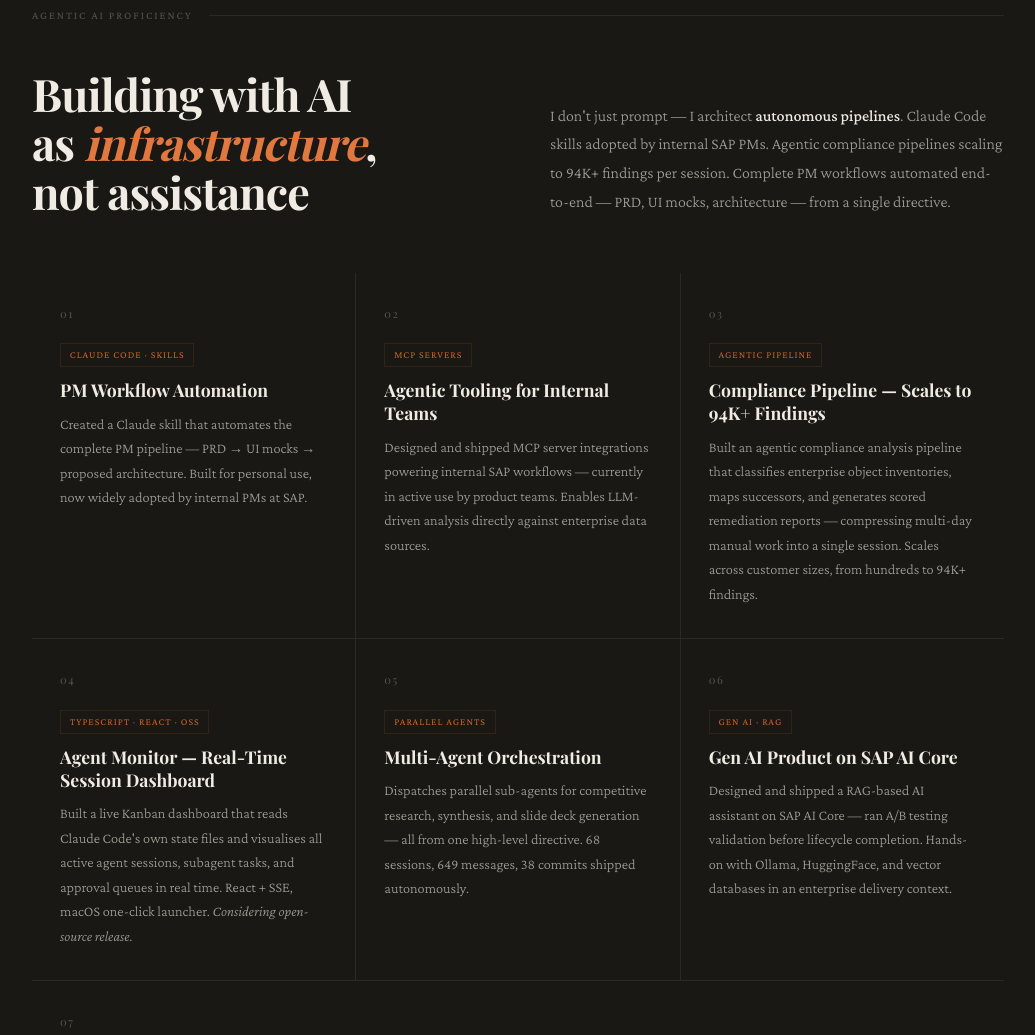
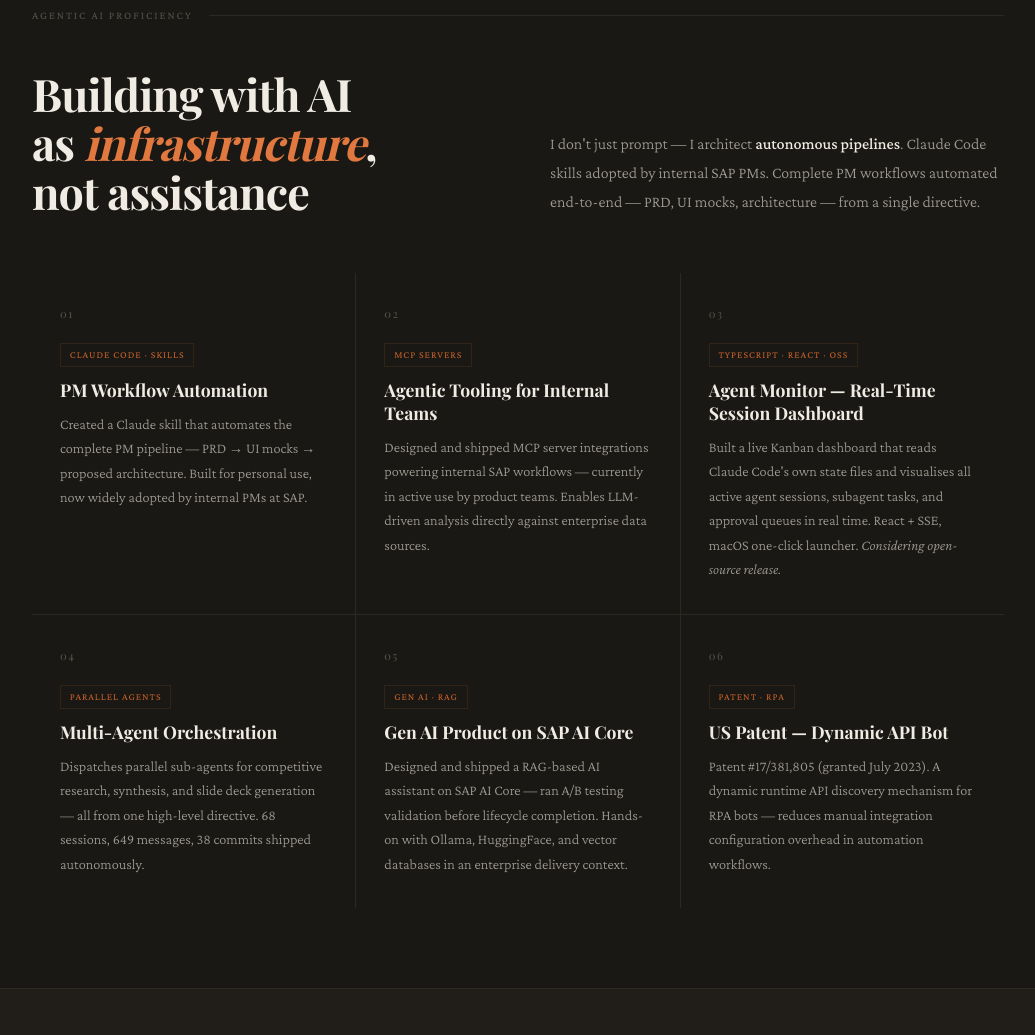
Before and after one commit to prasanth23590/portfolio, a plain HTML site: page index.html in a window 1280 px wide. Shown: the part 1400-2435 px from the top of the page, without its empty margins (122-1157 px from the left). Drawn offline with nearby package versions, Linux system fonts and the light colour scheme; a web font is replaced by a local one.

Commit message:
Remove compliance pipeline card (to add later), renumber to 6 cards

```diff
--- a/index.html
+++ b/index.html
@@ -566,8 +566,7 @@
       <h2 class="section-heading fade">Building with AI<br/>as <em>infrastructure</em>,<br/>not assistance</h2>
       <p class="agentic-sub fade">
         I don't just prompt — I architect <strong>autonomous pipelines</strong>.
-        Claude Code skills adopted by internal SAP PMs. Agentic compliance pipelines scaling to 94K+ findings per session.
-        Complete PM workflows automated end-to-end — PRD, UI mocks, architecture — from a single directive.
+        Claude Code skills adopted by internal SAP PMs. Complete PM workflows automated end-to-end — PRD, UI mocks, architecture — from a single directive.
       </p>
     </div>
     <div class="agentic-grid">
@@ -585,30 +584,24 @@
       </div>
       <div class="a-card fade">
         <p class="a-num">03</p>
-        <div class="a-tag">Agentic Pipeline</div>
-        <h3 class="a-title">Compliance Pipeline — Scales to 94K+ Findings</h3>
-        <p class="a-body">Built an agentic compliance analysis pipeline that classifies enterprise object inventories, maps successors, and generates scored remediation reports — compressing multi-day manual work into a single session. Scales across customer sizes, from hundreds to 94K+ findings.</p>
-      </div>
-      <div class="a-card fade">
-        <p class="a-num">04</p>
         <div class="a-tag">TypeScript · React · OSS</div>
         <h3 class="a-title">Agent Monitor — Real-Time Session Dashboard</h3>
         <p class="a-body">Built a live Kanban dashboard that reads Claude Code's own state files and visualises all active agent sessions, subagent tasks, and approval queues in real time. React + SSE, macOS one-click launcher. <em>Considering open-source release.</em></p>
       </div>
       <div class="a-card fade">
-        <p class="a-num">05</p>
+        <p class="a-num">04</p>
         <div class="a-tag">Parallel Agents</div>
         <h3 class="a-title">Multi-Agent Orchestration</h3>
         <p class="a-body">Dispatches parallel sub-agents for competitive research, synthesis, and slide deck generation — all from one high-level directive. 68 sessions, 649 messages, 38 commits shipped autonomously.</p>
       </div>
       <div class="a-card fade">
-        <p class="a-num">06</p>
+        <p class="a-num">05</p>
         <div class="a-tag">Gen AI · RAG</div>
         <h3 class="a-title">Gen AI Product on SAP AI Core</h3>
         <p class="a-body">Designed and shipped a RAG-based AI assistant on SAP AI Core — ran A/B testing validation before lifecycle completion. Hands-on with Ollama, HuggingFace, and vector databases in an enterprise delivery context.</p>
       </div>
-      <div class="a-card fade" style="grid-column: 1 / -1;">
-        <p class="a-num">07</p>
+      <div class="a-card fade">
+        <p class="a-num">06</p>
         <div class="a-tag">Patent · RPA</div>
         <h3 class="a-title">US Patent — Dynamic API Bot</h3>
         <p class="a-body">Patent #17/381,805 (granted July 2023). A dynamic runtime API discovery mechanism for RPA bots — reduces manual integration configuration overhead in automation workflows.</p>
```
